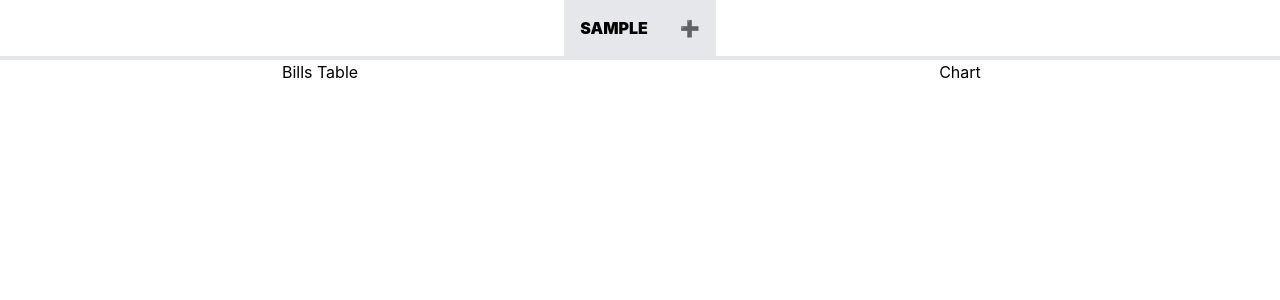
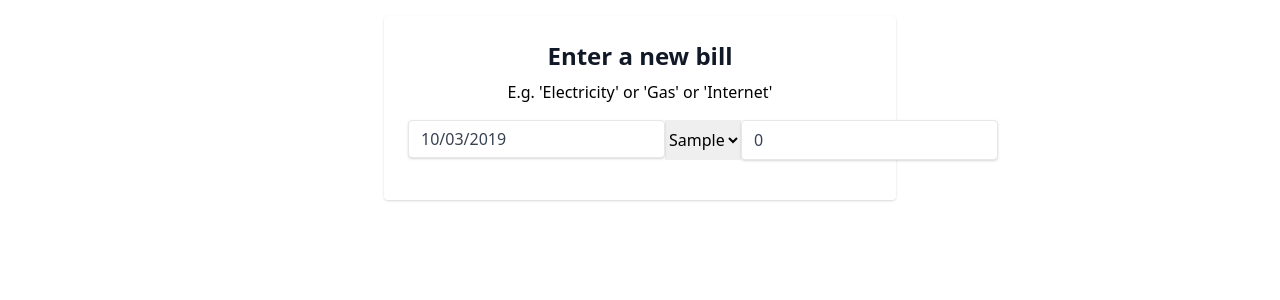
Before and after one commit to Jhersyvb/react-bill-tracker, a React (Create React App) app: page / in a window 1280 px wide. Both pictures are taken after typing "Sample" into the empty fields and a click on the button "Add". Shown: the top 300 px of the page. Built offline with nearby package versions, Linux system fonts and the light colour scheme.

Commit message:
7 Adding bills

```diff
--- a/package.json
+++ b/package.json
@@ -4,6 +4,7 @@
   "private": true,
   "dependencies": {
     "react": "^16.10.1",
+    "react-datepicker": "^2.9.6",
     "react-dom": "^16.10.1",
     "react-scripts": "3.2.0"
   },
--- a/src/App.js
+++ b/src/App.js
@@ -10,6 +10,8 @@ import BillsTable from './components/BillsTable'
 function App() {
   const [shouldShowAddCategory, setShouldShowAddCategory] = useState(false)
   const [categories, setCategories] = useState([])
+  const [shouldShowAddBill, setShouldShowAddBill] = useState(true)
+  const [bills, setBills] = useState([])
 
   const addCategory = category => {
     const updatedCategories = [...(categories || []), category]
@@ -20,8 +22,10 @@ function App() {
 
   useEffect(() => {
     const categoriesInLocalStorage = JSON.parse(localStorage.getItem('categories'))
+    const billsInLocalStorage = JSON.parse(localStorage.getItem('bills'))
 
     setCategories(categoriesInLocalStorage)
+    setBills(billsInLocalStorage)
 
     if (!categoriesInLocalStorage) {
       setShouldShowAddCategory(true)
@@ -32,10 +36,20 @@ function App() {
     setShouldShowAddCategory(true)
   }
 
+  const addBill = (amount, category, date) => {
+    const bill = {amount, category, date}
+    const updatedBills = [...(bills || []), bill]
+    setBills(updatedBills)
+    setShouldShowAddBill(false)
+    localStorage.setItem('bills', JSON.stringify(updatedBills))
+  }
+
   return (
     <div className="App">
       {shouldShowAddCategory ? (
         <AddCategory onSubmit={addCategory} />
+      ) : shouldShowAddBill ? (
+        <AddBill onSubmit={addBill} categories={categories} />
       ) : (
         <div>
           <NavBar categories={categories} showAddCategory={showAddCategory} />
--- a/src/components/AddBill.js
+++ b/src/components/AddBill.js
@@ -1,5 +1,71 @@
-import React from 'react'
+import React, { useState } from 'react'
+import DatePicker from 'react-datepicker'
+import 'react-datepicker/dist/react-datepicker.css'
 
-export default () => {
-  return <div>Add Bill</div>
+export default props => {
+  const [amount, setAmount] = useState(0)
+  const [category, setCategory] = useState(props.categories[0])
+  const [date, setDate] = useState(new Date())
+
+  const handleChangeAmount = e => {
+    setAmount(parseInt(e.target.value), 10)
+  }
+
+  const handleSubmit = e => {
+    e.preventDefault()
+    if (!amount) {
+      alert('Please enter a amount')
+      return
+    }
+
+    props.onSubmit(amount, category || props.categories[0], date)
+  }
+
+  const handleChangeCategory = e => {
+    setCategory(e.target.value)
+  }
+
+  const handleChangeDate = date => {
+    setDate(date)
+  }
+
+  const inputStyle = 'shadow appearance-none border rounded py-2 px-3 text-gray-700 leading-tight focus:outline-none focus:shadow-outline'
+
+  return (
+    <form className="h-100 w-full flex items-center justify-center font-sans">
+      <div className="bg-white rounded shadow p-6 m-4 w-full lg:w-3/4 lg:max-w-lg">
+        <div className="mb-4">
+          <h1 className="text-2xl font-semibold mb-2 text-gray-900">Enter a new bill</h1>
+          <p>E.g. 'Electricity' or 'Gas' or 'Internet'</p>
+          <div className="flex mt-4">
+            <DatePicker selected={date} onChange={handleChangeDate} className={inputStyle} />
+            <select onChange={handleChangeCategory}>
+              {props.categories
+                ? props.categories.map((value, index) => {
+                    return (
+                      <option key={index} value={value}>
+                        {value}
+                      </option>
+                    )
+                  })
+                : ''}
+            </select>
+            <input
+              className={inputStyle}
+              type="text"
+              placeholder="Write a amount"
+              value={amount}
+              onChange={handleChangeAmount}
+            />
+            <button
+              className="flex-no-shrink p-2 ml-4 rounded bg-teal-500 text-white hover:bg-teal-600"
+              onClick={handleSubmit}
+            >
+              Add
+            </button>
+          </div>
+        </div>
+      </div>
+    </form>
+  )
 }
```
Also changed, not shown: 1 other file (tests, documents, lock files or other folders).
